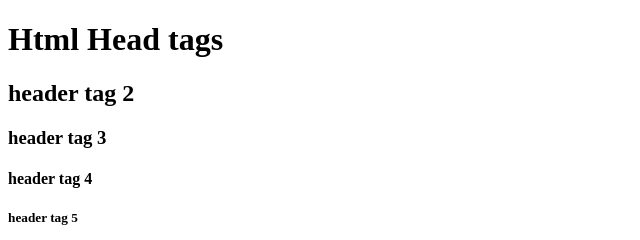
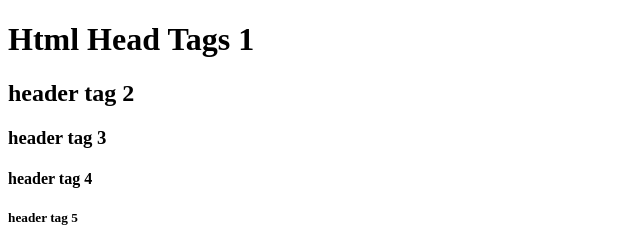
Before and after one commit to chandrachandu210/html, a plain HTML site: page index.html in a window 1280 px wide. Shown: the full height of the page, 0-640 px from the left. Drawn offline with Linux system fonts and the light colour scheme.

Commit message:
Update index.html

```diff
--- a/index.html
+++ b/index.html
@@ -10,7 +10,7 @@
     <title>Html course</title>
     <!-- //header tags -->
 
-    <h1>Html Head tags</h1>
+    <h1>Html Head Tags 1</h1>
     <h2>header tag 2</h2>
     <h3>header tag 3</h3>
     <h4>header tag 4</h4>
```
